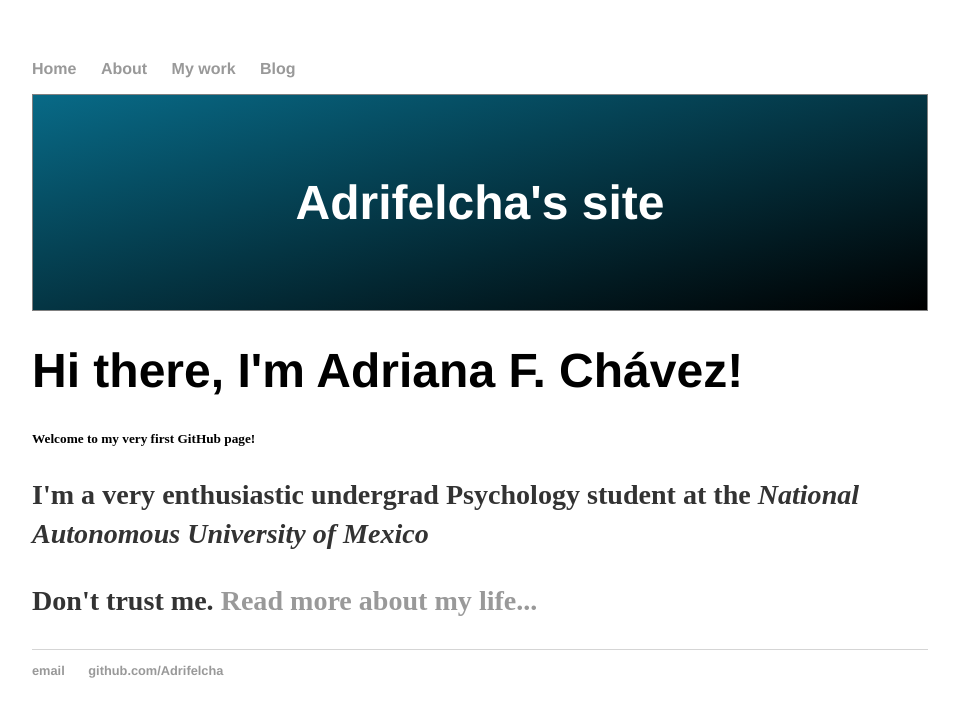
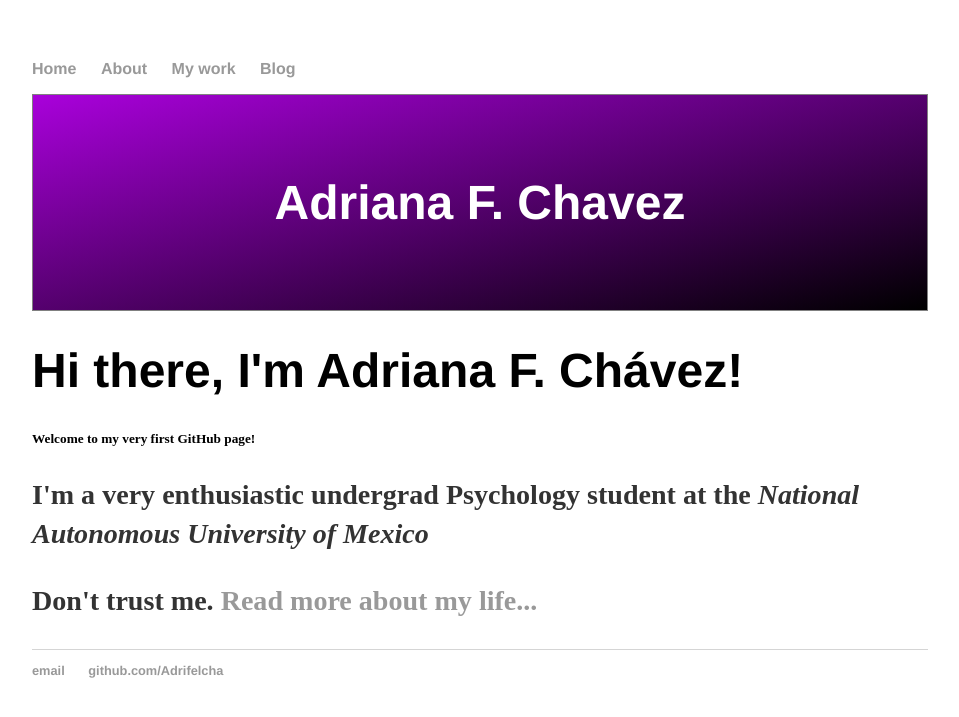
Before and after one commit to Adrifelcha/Adrifelcha-github.io, a Jekyll site: the page built from index.html, in a window 1280 px wide. Shown: the top 717 px of the page, without its empty margins (160-1119 px from the left). Built offline with Jekyll 4.4.1, drawn with Linux system fonts in a browser that asks for light colours.

Commit message:
Update default.html

```diff
--- a/_layouts/default.html
+++ b/_layouts/default.html
@@ -10,7 +10,7 @@
 			header {
     				padding: 3em;
     				color: white;
-    				background: linear-gradient(to bottom right, #086A87, #000000);
+    				background: linear-gradient(to bottom right, #A901DB, #000000);
     				clear: left;
     				text-align: center;
     				border: 1px solid gray;
@@ -28,7 +28,7 @@
 			</nav>
 
 			<header>
-      <h1 class="project-name">Adrifelcha's site</h1>
+      <h1 class="project-name">{{ page.title }}</h1>
     			</header>
 
 			<div class="container">
```
